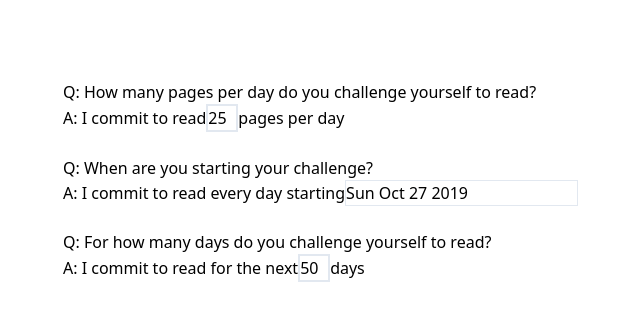
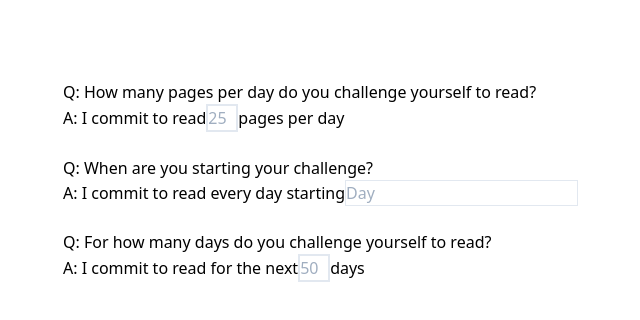
Before and after one commit to mrv1k/read-ing-app, a Nuxt app: page / in a window 1280 px wide. Shown: the top 320 px of the page, without its empty margins (17-657 px from the left). Built offline with nearby package versions, Linux system fonts and the light colour scheme.

Commit message:
refactor to use v2 api

```diff
--- a/components/ChallengeSetDuration.vue
+++ b/components/ChallengeSetDuration.vue
@@ -4,33 +4,30 @@
       Q: For how many days do you challenge yourself to read?
     </p>
     <p>
-      <label for="set-duration">A: I commit to read for the next</label>
+      <label :for="$options.id">A: I commit to read for the next</label>
       <input
-        id="set-duration"
-        v-model.number="duration"
+        :id="$options.id"
+        v-model.number="value"
         class="border-2 w-8 focus:outline-none focus:shadow-outline appearance-none leading-normal"
         type="text"
         placeholder="50"
       />
-      <label for="set-duration">days</label>
+      <label :for="$options.id">days</label>
     </p>
   </div>
 </template>
 
 <script>
-import { ref } from '@vue/composition-api';
 import { SET_DURATION } from '@/store/mutation-types';
 
 export default {
-  setup() {
-    const duration = ref(50);
+  data: () => ({ value: null }),
 
-    return { duration };
-  },
+  id: 'set-duration',
 
   watch: {
-    duration(val) {
-      this.$store.commit(`challenge/${SET_DURATION}`, this.duration);
+    value(value) {
+      this.$store.commit(`challenge/${SET_DURATION}`, value);
     },
   },
 };
--- a/components/ChallengeSetGoal.vue
+++ b/components/ChallengeSetGoal.vue
@@ -4,39 +4,31 @@
       Q: How many pages per day do you challenge yourself to read?
     </p>
     <p>
-      <label for="set-goal">A: I commit to read</label>
+      <label :for="$options.id">A: I commit to read</label>
       <input
-        id="set-goal"
-        v-model.number="goal"
+        :id="$options.id"
+        v-model.number="value"
         class="border-2 w-8 focus:outline-none focus:shadow-outline appearance-none leading-normal"
         type="text"
         placeholder="25"
       />
-      <label for="set-goal">pages per day</label>
+      <label :for="$options.id">pages per day</label>
     </p>
   </div>
 </template>
 
 <script>
-import { ref, watch } from '@vue/composition-api';
 import { SET_GOAL } from '@/store/mutation-types';
 
 export default {
-  setup(_, { root }) {
-    const goal = ref(25);
+  data: () => ({ value: null }),
 
-    // use watching source because vuex doesn't unwrap Ref and it bugs out with jest
-    watch(
-      () => goal,
-      (goal) => {
-        root.$store.commit(`challenge/${SET_GOAL}`, goal);
-      },
-      { lazy: true },
-    );
+  id: 'set-goal',
 
-    return {
-      goal,
-    };
+  watch: {
+    value(value) {
+      this.$store.commit(`challenge/${SET_GOAL}`, value);
+    },
   },
 };
 </script>
--- a/components/ChallengeSetStart.vue
+++ b/components/ChallengeSetStart.vue
@@ -4,10 +4,10 @@
       Q: When are you starting your challenge?
     </p>
     <p>
-      <label for="set-date">A: I commit to read every day starting</label>
+      <label :for="$options.id">A: I commit to read every day starting</label>
       <input
-        id="set-date"
-        v-model="date"
+        :id="$options.id"
+        v-model="value"
         class="border focus:outline-none focus:shadow-outline appearance-none leading-normal"
         type="text"
         placeholder="Day"
@@ -17,25 +17,17 @@
 </template>
 
 <script>
-import { ref, watch } from '@vue/composition-api';
-import { SET_START_DATE } from '@/store/mutation-types';
+import { SET_START } from '@/store/mutation-types';
 
 export default {
-  setup(_, { root }) {
-    const date = ref(new Date().toDateString());
+  data: () => ({ value: null }),
 
-    // use watching source because vuex doesn't unwrap Ref and it bugs out with jest
-    watch(
-      date,
-      (date) => {
-        root.$store.commit(`challenge/${SET_START_DATE}`, date);
-      },
-      { lazy: true },
-    );
+  id: 'set-start',
 
-    return {
-      date,
-    };
+  watch: {
+    value(value) {
+      this.$store.commit(`challenge/${SET_START}`, value);
+    },
   },
 };
 </script>
--- a/store/challenge.js
+++ b/store/challenge.js
@@ -1,8 +1,8 @@
-import { SET_GOAL, SET_START_DATE, SET_DURATION } from './mutation-types';
+import { SET_GOAL, SET_START, SET_DURATION } from './mutation-types';
 
 export const state = () => ({
   goal: 25,
-  startDate: null,
+  start: new Date().toDateString(),
   duration: 50,
 });
 
@@ -10,8 +10,8 @@ export const mutations = {
   [SET_GOAL](state, goal) {
     state.goal = goal;
   },
-  [SET_START_DATE](state, date) {
-    state.startDate = date;
+  [SET_START](state, date) {
+    state.start = date;
   },
   [SET_DURATION](state, duration) {
     state.duration = duration;
--- a/store/mutation-types.js
+++ b/store/mutation-types.js
@@ -3,7 +3,7 @@
 export const ADD_NEW_BOOK = 'ADD_NEW_BOOK';
 
 export const SET_GOAL = 'SET_GOAL';
-export const SET_START_DATE = 'SET_START_DATE';
+export const SET_START = 'SET_START';
 export const SET_DURATION = 'SET_DURATION';
 
 export const SET_SESSION_START = 'SET_SESSION_START';
```
